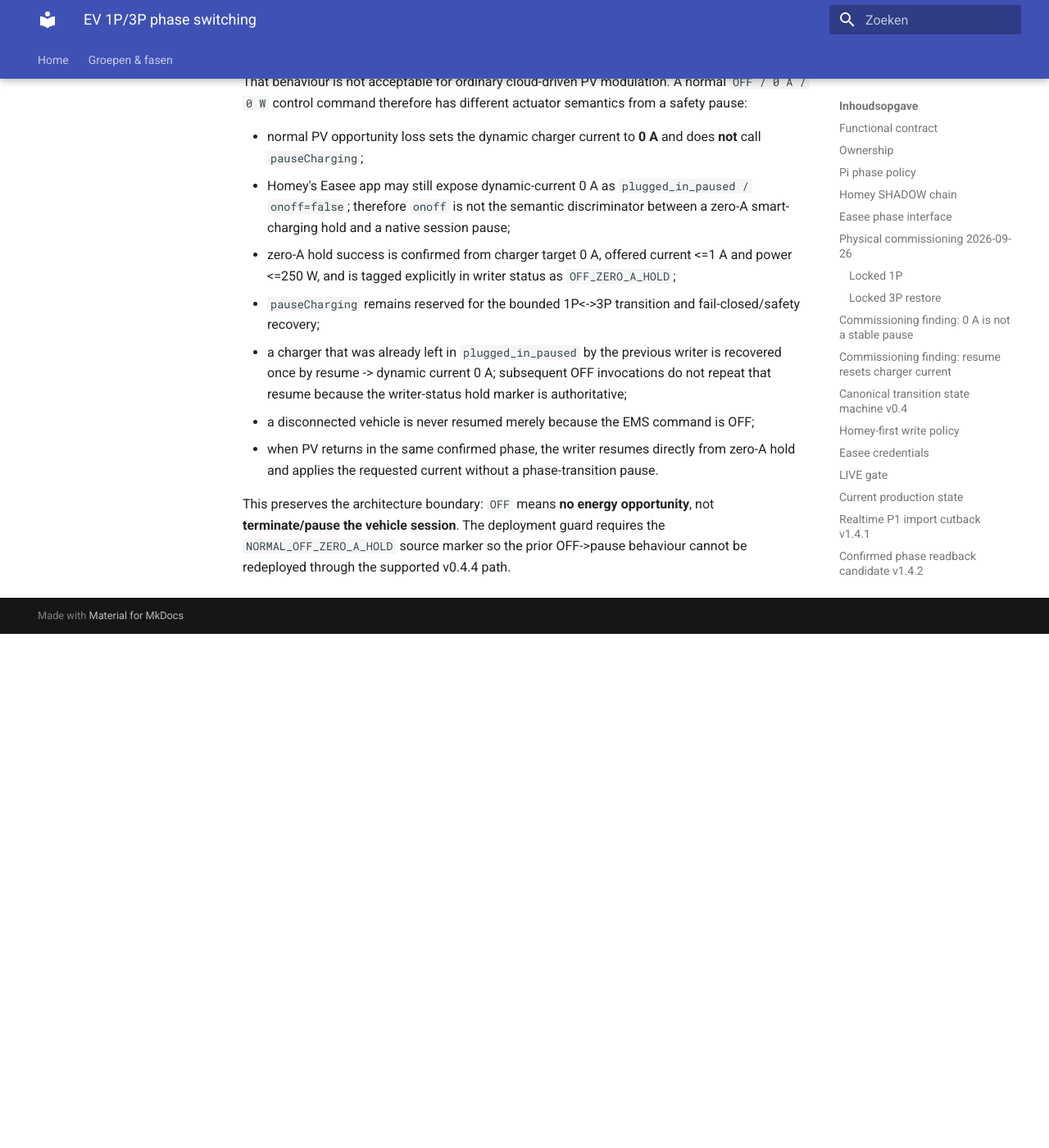
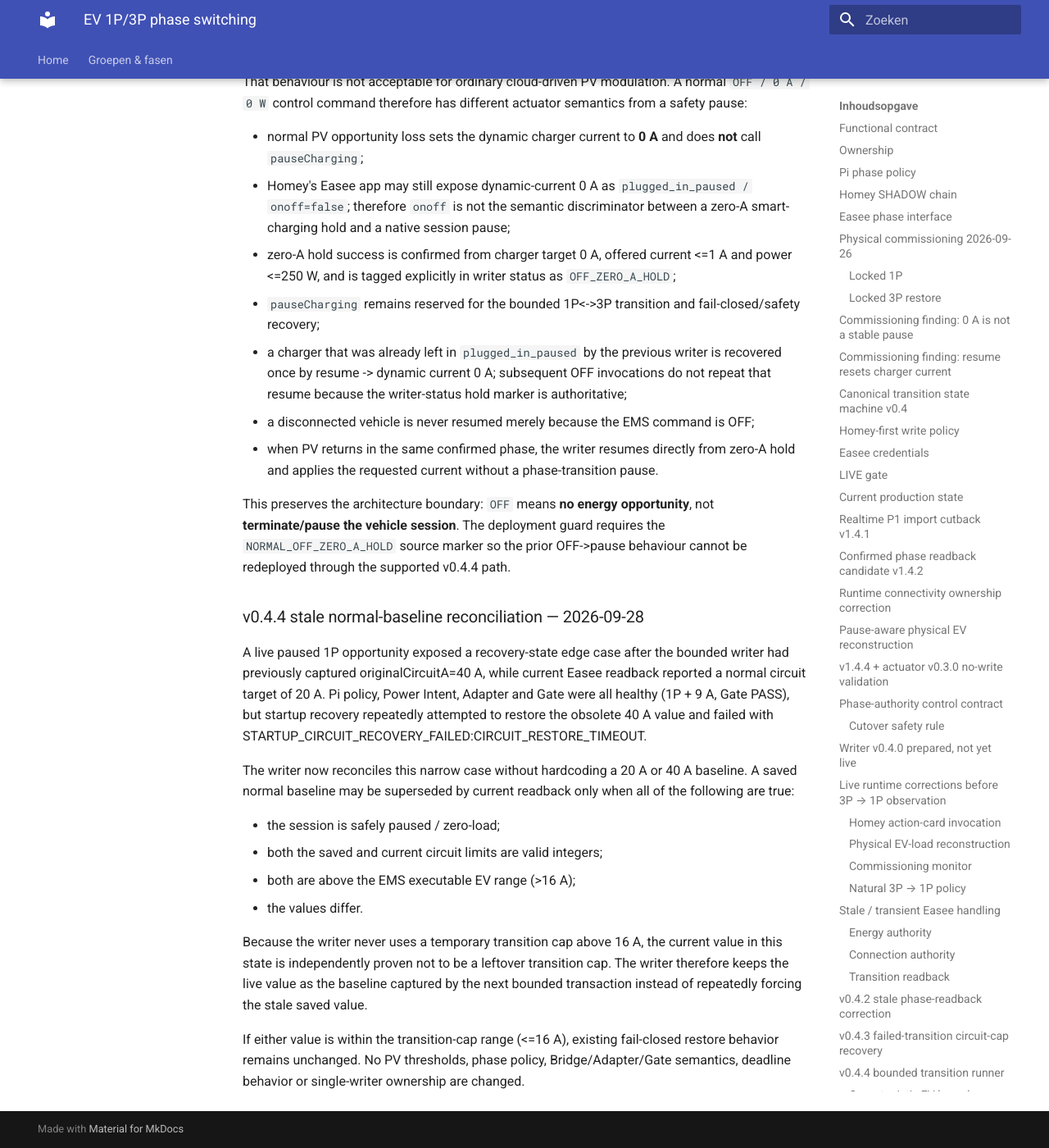
Before and after one commit to OnsKasteeltje/homey-energy-manual, an MkDocs documentation site: the page built from docs/architecture/ev-phase-switching-v0.1.md, in a window 1280 px wide and 1400 px high, scrolled down 22115 px. Shown: the whole window at 82% size. Built offline with MkDocs 1.6.1 and Material for MkDocs 9.7.7, drawn with Linux system fonts in a browser that asks for light colours; before the commit the page ends 22888 px from its top, so only the background shows below that.

Commit message:
docs(ev): record stale normal circuit baseline recovery

```diff
--- a/docs/architecture/ev-phase-switching-v0.1.md
+++ b/docs/architecture/ev-phase-switching-v0.1.md
@@ -810,3 +810,32 @@
 not **terminate/pause the vehicle session**. The deployment guard requires the
 `NORMAL_OFF_ZERO_A_HOLD` source marker so the prior OFF->pause behaviour cannot
 be redeployed through the supported v0.4.4 path.
+
+
+### v0.4.4 stale normal-baseline reconciliation — 2026-09-28
+
+A live paused 1P opportunity exposed a recovery-state edge case after the bounded
+writer had previously captured originalCircuitA=40 A, while current Easee
+readback reported a normal circuit target of 20 A. Pi policy, Power Intent,
+Adapter and Gate were all healthy (1P + 9 A, Gate PASS), but startup recovery
+repeatedly attempted to restore the obsolete 40 A value and failed with
+STARTUP_CIRCUIT_RECOVERY_FAILED:CIRCUIT_RESTORE_TIMEOUT.
+
+The writer now reconciles this narrow case without hardcoding a 20 A or 40 A
+baseline. A saved normal baseline may be superseded by current readback only
+when all of the following are true:
+
+- the session is safely paused / zero-load;
+- both the saved and current circuit limits are valid integers;
+- both are above the EMS executable EV range (>16 A);
+- the values differ.
+
+Because the writer never uses a temporary transition cap above 16 A, the current
+value in this state is independently proven not to be a leftover transition cap.
+The writer therefore keeps the live value as the baseline captured by the next
+bounded transaction instead of repeatedly forcing the stale saved value.
+
+If either value is within the transition-cap range (<=16 A), existing fail-closed
+restore behavior remains unchanged. No PV thresholds, phase policy,
+Bridge/Adapter/Gate semantics, deadline behavior or single-writer ownership are
+changed.
```
